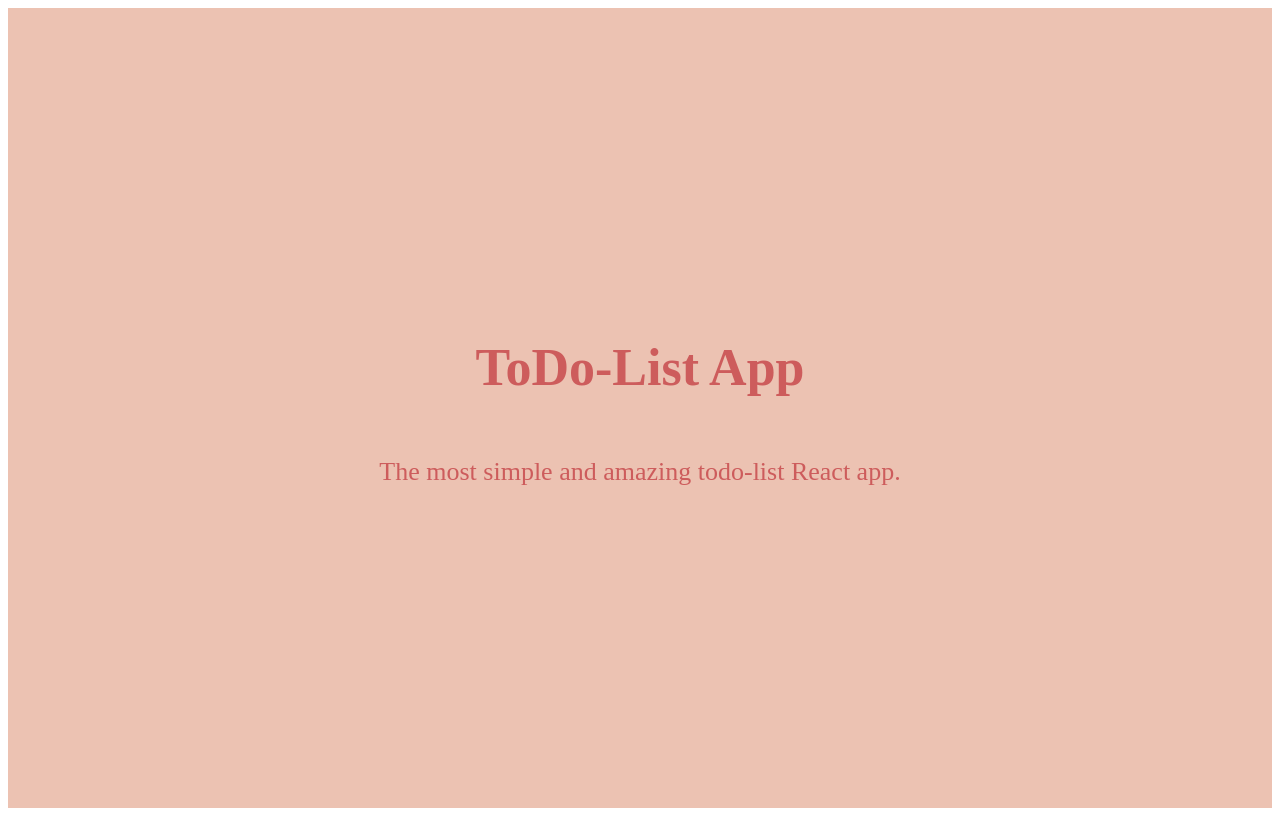
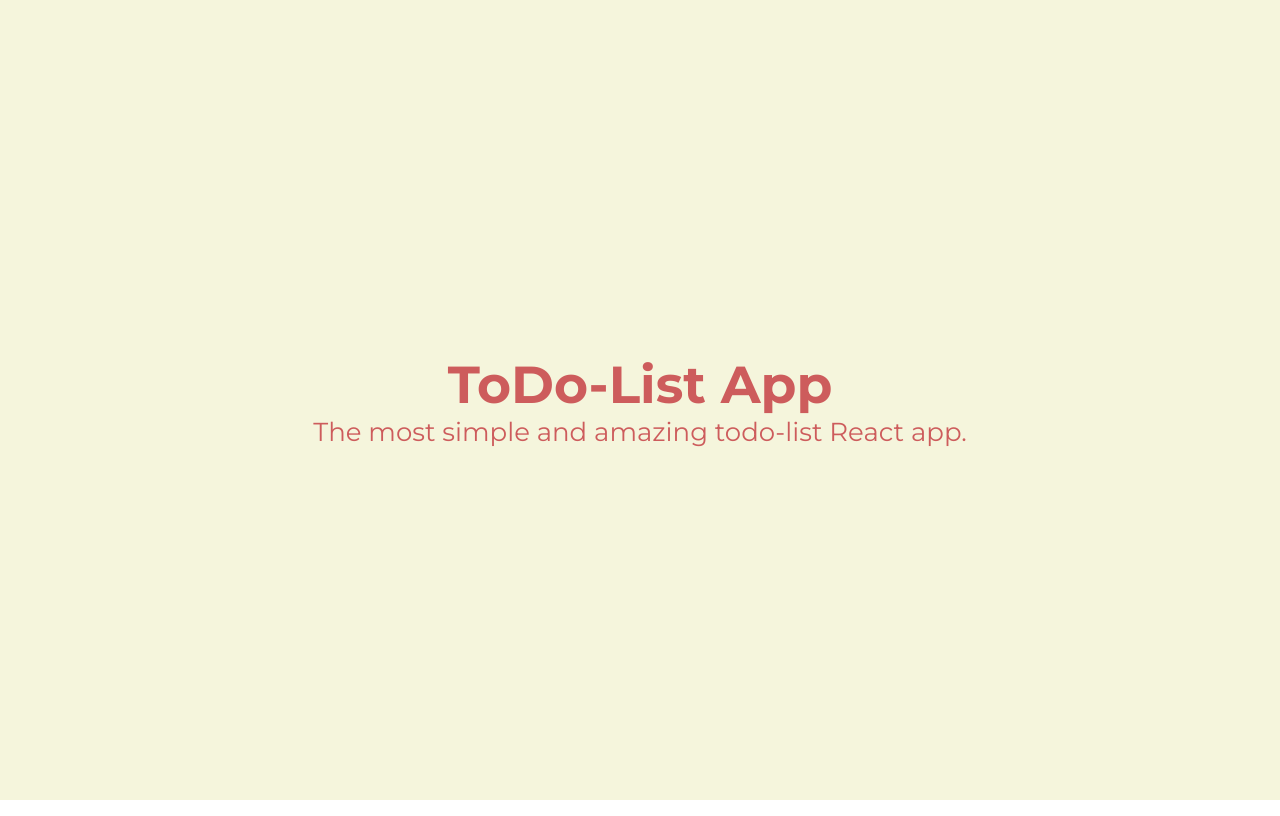
Before and after one commit to Judee13/FCB-React-AWS, a React app: page / in a window 1280 px wide. Built offline with nearby package versions, Linux system fonts and the light colour scheme.

Commit message:
Integrate Google Fonts API

```diff
--- a/src/index.css
+++ b/src/index.css
@@ -1,9 +1,21 @@
+@import url('https://fonts.googleapis.com/css2?family=Montserrat:ital,wght@0,100;0,200;0,300;0,400;0,500;0,600;0,700;0,800;0,900;1,100;1,200;1,300;1,400;1,500;1,600;1,700;1,800;1,900&display=swap');
+
+*{
+  margin: 0;
+  padding:  0;
+  box-sizing: border-box;
+}
+
+body{
+  font-family: 'Montserrat', sans-serif;
+}
+
 .app {
   text-align: center;
 }
 
 .app-header {
-  background-color: #ecc2b2;
+  background-color: beige;
   min-height: 100vh;
   display: flex;
   flex-direction: column;
```
